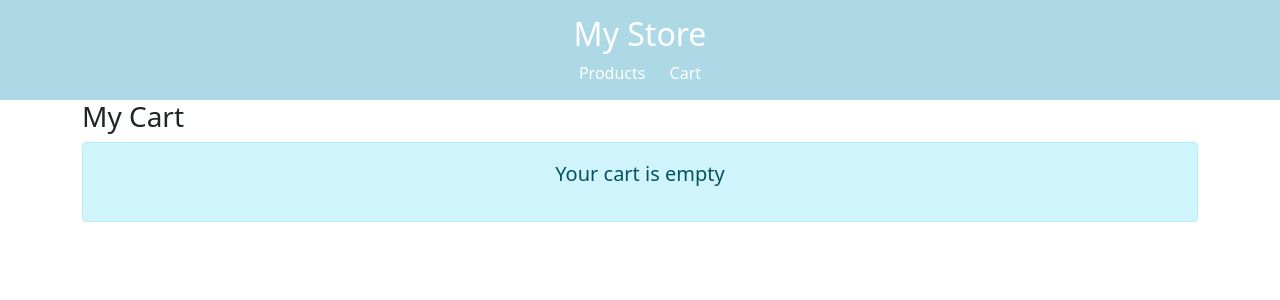
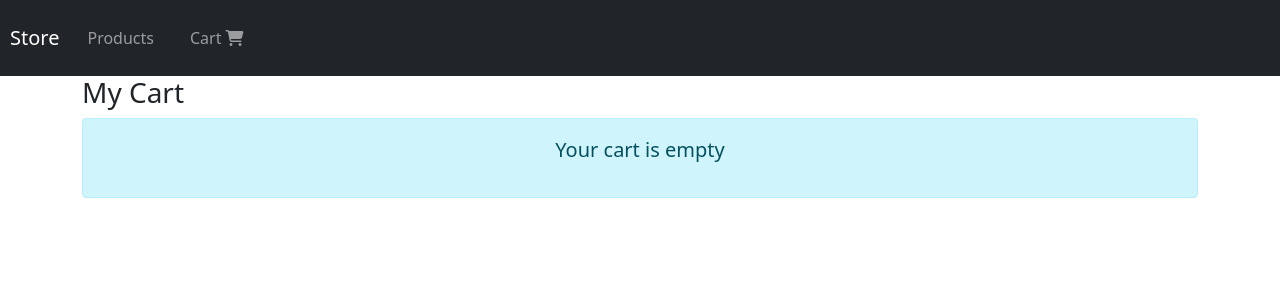
Before and after one commit to DevelopWithAP/my-store, an Angular app: page /cart in a window 1280 px wide. Shown: the top 300 px of the page. Built offline with nearby package versions, Linux system fonts and the light colour scheme.

Commit message:
Modified navbar. Card validation missing.

```diff
--- a/src/app/components/customer/customer.component.html
+++ b/src/app/components/customer/customer.component.html
@@ -26,6 +26,7 @@
             <div *ngIf="f['cardNumber'].errors && f['cardNumber'].errors['required']">
                 Card number is required
             </div>
+
         </div>
     </div>
 </form>
--- a/src/app/components/navigation/navigation.component.html
+++ b/src/app/components/navigation/navigation.component.html
@@ -1,5 +1,25 @@
-<div class="header">
+<!-- <div class="header">
     <h2> My Store </h2>
     <a routerLink="/">Products</a>
     <a routerLink="/cart"> Cart </a>
-</div>
+</div> -->
+
+<nav class="navbar navbar-expand-lg navbar-dark bg-dark">
+    <a class="navbar-brand">Store</a>
+
+    <button class="navbar-toggler" type="button" (click)="toggleNavbar()">
+        <span class="navbar-toggler-icon"></span>
+    </button>
+
+    <div class="collapse navbar-collapse" [ngClass]="{ 'show': navbarOpen }">
+        <ul class="navbar-nav mr-auto">
+            <li class="nav-item">
+                <a routerLink="/" class="nav-link">Products</a>
+            </li>
+
+            <li class="nav-item">
+                <a routerLink="/cart" class="nav-link">Cart <i class="fas fa-shopping-cart"></i></a>
+            </li>
+        </ul>
+    </div>
+</nav>
--- a/src/app/components/navigation/navigation.component.ts
+++ b/src/app/components/navigation/navigation.component.ts
@@ -7,11 +7,15 @@ import { CartItem } from 'src/Product';
   styleUrls: ['./navigation.component.css']
 })
 export class NavigationComponent implements OnInit {
-  cartItems: CartItem[] = [];
+  navbarOpen: boolean = false;
 
   constructor() { }
 
   ngOnInit(): void {
+  }
+
+  toggleNavbar(): void {
+    this.navbarOpen = !this.navbarOpen;
   };
 
 }
```
Also changed, not shown: src/app/components/customer/customer.component.ts (line endings or trailing spaces), 1 other file (tests, documents, lock files or other folders).
